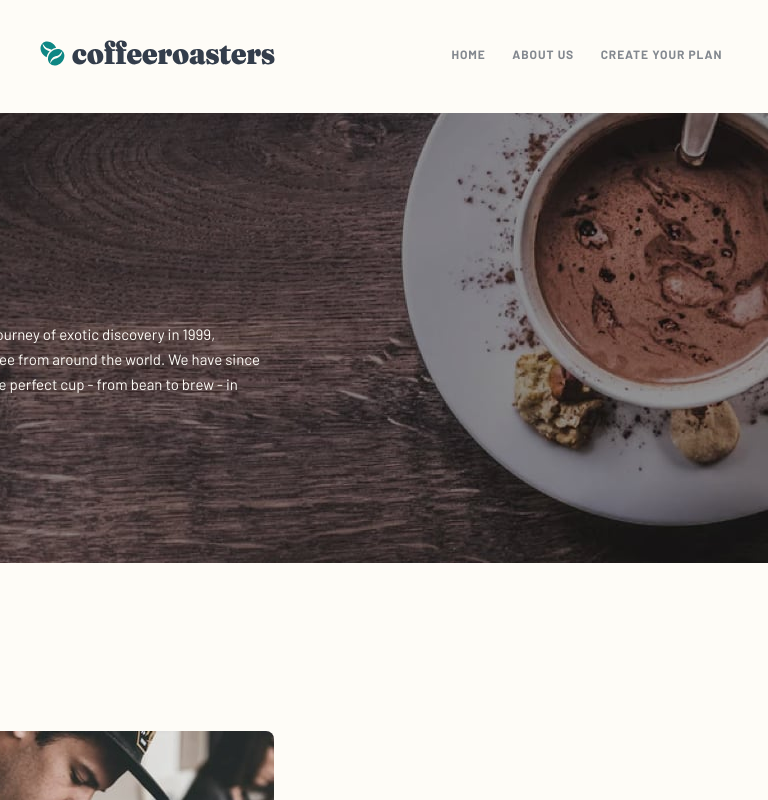
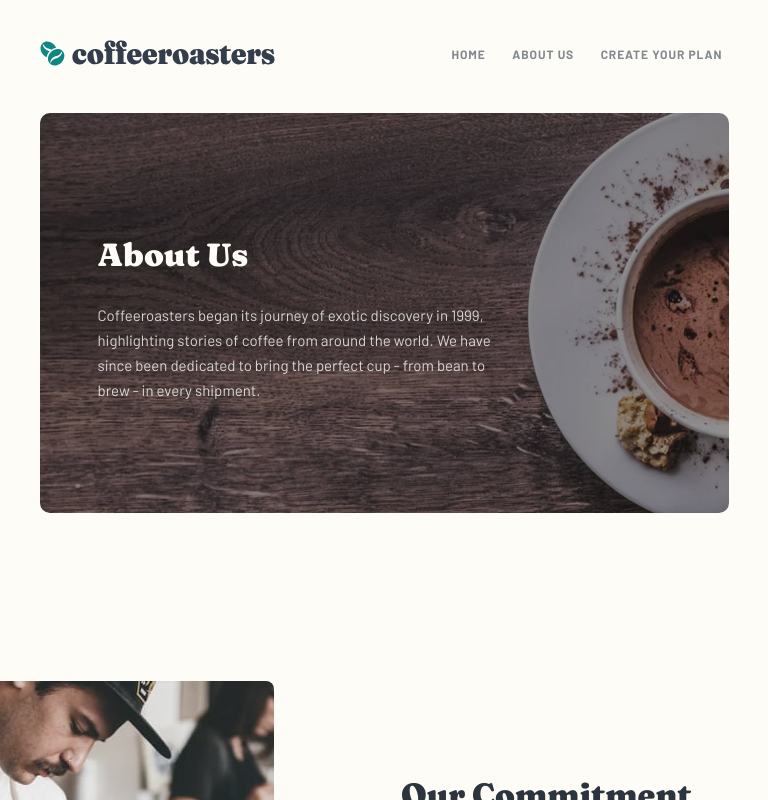
Before and after one commit to danielopq/Coffeeroasters, a React (Vite) app: page /aboutus in a window 768 px wide. Shown: the top 800 px of the page. Built offline with nearby package versions, Linux system fonts and the light colour scheme.

Commit message:
aboutUsHeader.css - tablet version done.

```diff
--- a/src/components/aboutUs/AboutUs.tsx
+++ b/src/components/aboutUs/AboutUs.tsx
@@ -1,4 +1,3 @@
-import './aboutUs.css';
 import Footer from '../shared/footer/Footer';
 import AboutUsHeader from './aboutUsHeader/AboutUsHeader';
 import AboutUsCommitment from './aboutUsCommitment/AboutUsCommitment';
--- a/src/components/aboutUs/aboutUsHeader/aboutUsHeader.css
+++ b/src/components/aboutUs/aboutUsHeader/aboutUsHeader.css
@@ -14,4 +14,21 @@
     width: 445px;
     height: 104px;
     margin-top: 24px;
+    color: rgba(254,252,247,0.8);
 }
+
+/*############################## TABLET VERSION ##############################*/
+
+@media (min-width: 768px) and (max-width: 1024px) {
+    #aboutUsHeader{
+        width: 689px;
+        height: 400px;
+        padding: 118px 0px 0px 58px;
+        background: url('./img/whitecup-tablet.jpg') center/689px no-repeat;
+    }
+
+    #aboutUsHeader p{
+        width: 398px;
+        height: 100px;
+    }
+}
```
Also changed, not shown: src/components/aboutUs/aboutUs.css (deleted).
